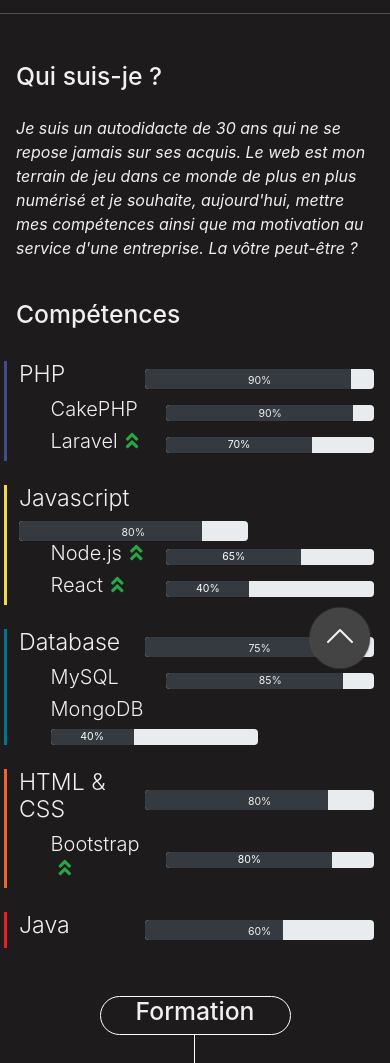
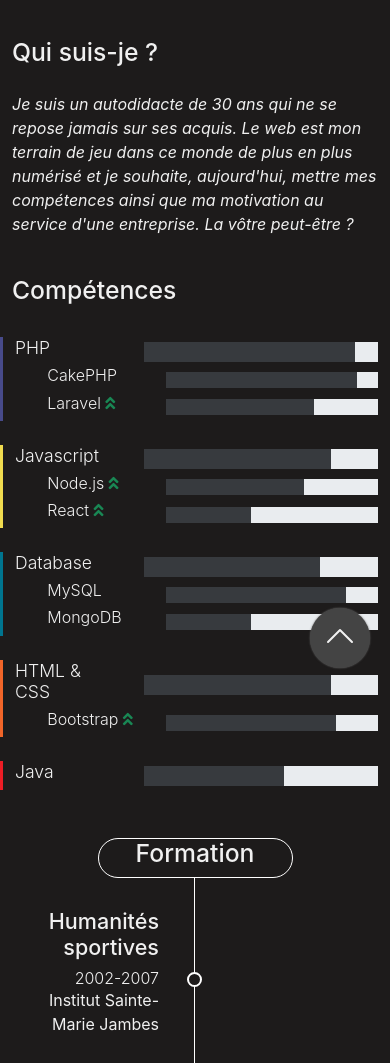
Before and after one commit to Chuug/chuug.be, a plain HTML site: page index.html in a window 390 px wide. Shown: the part 156-1219 px from the top of the page. Drawn offline with nearby package versions, Linux system fonts and the light colour scheme.

Commit message:
Update bootstrap 5

```diff
--- a/css/style.css
+++ b/css/style.css
@@ -77,6 +77,12 @@ a:hover{
 @media (max-width: 575px){
    h1{
       font-size: 1.3em;
+   }
+   h3{
+      font-size: 1.1em;
+   }
+   h5{
+      font-size: 1em;
    }
    .bottominfo{
       display: flex;
@@ -256,3 +262,15 @@ a:hover{
    background-color: #151313;
    box-shadow: 1px 1px 3px #151313;
 }
+
+.bg-dark {
+   background-color: #373a3e !important;
+}
+
+.progress {
+   border-radius: 0px;
+}
+
+.progress-bar {
+   transition: 1.5s ease-out;
+}
--- a/index.html
+++ b/index.html
@@ -4,7 +4,9 @@
       <meta charset="UTF-8">
       <meta name="viewport" content="width=device-width, initial-scale=1.0">
       <link rel="icon" href="img/icon/favicon.ico" />
-    <link rel="stylesheet" href="css/bootstrap.min.css">
+
+<!-- -------- <link rel="stylesheet" href="css/bootstrap.min.css"> --------- -->
+<link href="https://cdn.jsdelivr.net/npm/bootstrap@5.0.0-beta2/dist/css/bootstrap.min.css" rel="stylesheet" integrity="sha384-BmbxuPwQa2lc/FVzBcNJ7UAyJxM6wuqIj61tLrc4wSX0szH/Ev+nYRRuWlolflfl" crossorigin="anonymous">
       <link rel="stylesheet" href="https://use.fontawesome.com/releases/v5.15.2/css/all.css" integrity="sha384-vSIIfh2YWi9wW0r9iZe7RJPrKwp6bG+s9QZMoITbCckVJqGCCRhc+ccxNcdpHuYu" crossorigin="anonymous">
       <link rel="stylesheet" href="css/style.css">
       <title>Hugo Collot</title>
@@ -68,7 +70,7 @@
             <div class="row">
                 <div class="col">
                     <h2 class="mb-4">Qui suis-je ?</h2>
-                    <p class="font-italic">Je suis un autodidacte de 30 ans qui ne se repose jamais sur ses acquis. Le web
+                    <p class="fst-italic">Je suis un autodidacte de 30 ans qui ne se repose jamais sur ses acquis. Le web
                         est mon terrain de jeu dans ce monde de plus en plus numérisé et je
                         souhaite, aujourd'hui, mettre mes compétences ainsi que ma
                         motivation au service d'une entreprise. La vôtre peut-être ?</p>
@@ -87,13 +89,13 @@
                     <div class="row">
                         <div class="col">
                             <h3>
-                                <strong class="font-weight-light">PHP</strong>
+                                <strong class="fw-light">PHP</strong>
                             </h3>
                         </div>
                         <div class="col-8 my-auto">
                             <div class="progress position-relative" style="height: 20px;">
-                                <div class="progress-bar bg-dark" role="progressbar" style="width: 90%" aria-valuenow="90" aria-valuemin="0" aria-valuemax="100"></div>
-                                <small class="justify-content-center d-flex position-absolute w-100 mt-1">90%</small>
+                                <div class="progress-bar bg-dark" role="progressbar" style="width: 0%" aria-valuenow="90" aria-valuemin="0" aria-valuemax="100"></div>
+                                <!-- <small class="justify-content-center d-flex position-absolute w-100 mt-1">90%</small> -->
                             </div>
                         </div>
                     </div>
@@ -102,13 +104,12 @@
                             <div class="row">
                                 <div class="col">
                                     <h5>
-                                        <strong class="font-weight-light">CakePHP</strong>
+                                        <strong class="fw-light">CakePHP</strong>
                                     </h5>
                                 </div>
                                 <div class="col-8 my-auto">
                                     <div class="progress position-relative">
-                                        <div class="progress-bar bg-dark" role="progressbar" style="width: 90%" aria-valuenow="90" aria-valuemin="0" aria-valuemax="100"></div>
-                                        <small class="justify-content-center d-flex position-absolute w-100 mt-mini">90%</small>
+                                        <div class="progress-bar bg-dark" role="progressbar" style="width: 0%" aria-valuenow="90" aria-valuemin="0" aria-valuemax="100"></div>
                                     </div>
                                 </div>
                             </div>
@@ -119,12 +120,12 @@
                             <div class="row">
                                 <div class="col">
                                     <h5>
-                                        <strong class="font-weight-light">Laravel</strong><i class="fas fa-angle-double-up text-success ml-2 pointer"  data-bs-toggle="tooltip" data-bs-placement="top" title="Urgrading"></i>
+                                        <strong class="fw-light">Laravel</strong> <i class="fas fa-angle-double-up text-success ml-2 pointer"  data-bs-toggle="tooltip" data-bs-placement="top" title="Upgrading"></i>
                                     </h5>
                                 </div>
                                 <div class="col-8 my-auto">
                                     <div class="progress">
-                                        <div class="progress-bar bg-dark" role="progressbar" style="width: 70%" aria-valuenow="70" aria-valuemin="0" aria-valuemax="100"><small>70%</small></div>
+                                        <div class="progress-bar bg-dark" role="progressbar" style="width: 0%" aria-valuenow="70" aria-valuemin="0" aria-valuemax="100"><!--<small>70%</small>--></div>
                                         <!--<div class="progress-bar bg-dark progress-bar-striped progress-bar-animated" role="progressbar" aria-valuenow="15" aria-valuemin="0" aria-valuemax="100" style="width: 15%">
                                             <svg width="1em" height="1em" viewBox="0 0 16 16" class="bi bi-gear-fill rotate mx-auto" fill="currentColor" xmlns="http://www.w3.org/2000/svg">
                                                 <path fill-rule="evenodd" d="M9.405 1.05c-.413-1.4-2.397-1.4-2.81 0l-.1.34a1.464 1.464 0 0 1-2.105.872l-.31-.17c-1.283-.698-2.686.705-1.987 1.987l.169.311c.446.82.023 1.841-.872 2.105l-.34.1c-1.4.413-1.4 2.397 0 2.81l.34.1a1.464 1.464 0 0 1 .872 2.105l-.17.31c-.698 1.283.705 2.686 1.987 1.987l.311-.169a1.464 1.464 0 0 1 2.105.872l.1.34c.413 1.4 2.397 1.4 2.81 0l.1-.34a1.464 1.464 0 0 1 2.105-.872l.31.17c1.283.698 2.686-.705 1.987-1.987l-.169-.311a1.464 1.464 0 0 1 .872-2.105l.34-.1c1.4-.413 1.4-2.397 0-2.81l-.34-.1a1.464 1.464 0 0 1-.872-2.105l.17-.31c.698-1.283-.705-2.686-1.987-1.987l-.311.169a1.464 1.464 0 0 1-2.105-.872l-.1-.34zM8 10.93a2.929 2.929 0 1 0 0-5.86 2.929 2.929 0 0 0 0 5.858z"/>
@@ -140,13 +141,12 @@
                     <div class="row">
                         <div class="col">
                             <h3>
-                                <strong class="font-weight-light">Javascript</strong>
+                                <strong class="fw-light">Javascript</strong>
                             </h3>
                         </div>
                         <div class="col-8 my-auto">
                             <div class="progress position-relative" style="height: 20px;">
-                                <div class="progress-bar bg-dark" role="progressbar" style="width: 80%" aria-valuenow="80" aria-valuemin="0" aria-valuemax="100"></div>
-                                <small class="justify-content-center d-flex position-absolute w-100 mt-1">80%</small>
+                                <div class="progress-bar bg-dark" role="progressbar" style="width: 0%" aria-valuenow="80" aria-valuemin="0" aria-valuemax="100"></div>
                             </div>
                         </div>
                     </div>
@@ -155,12 +155,12 @@
                             <div class="row">
                                 <div class="col">
                                     <h5>
-                                        <strong class="font-weight-light">Node.js</strong><i class="fas fa-angle-double-up text-success ml-2 pointer"  data-bs-toggle="tooltip" data-bs-placement="top" title="Urgrading"></i>
+                                        <strong class="fw-light">Node.js</strong> <i class="fas fa-angle-double-up text-success pointer"  data-bs-toggle="tooltip" data-bs-placement="top" title="Upgrading"></i>
                                     </h5>
                                 </div>
                                 <div class="col-8 my-auto">
                                     <div class="progress">
-                                        <div class="progress-bar bg-dark" role="progressbar" style="width: 65%" aria-valuenow="65" aria-valuemin="0" aria-valuemax="100"><small>65%</small></div>
+                                        <div class="progress-bar bg-dark" role="progressbar" style="width: 0%" aria-valuenow="65" aria-valuemin="0" aria-valuemax="100"></div>
                                     </div>
                                 </div>
                             </div>
@@ -171,12 +171,12 @@
                          <div class="row">
                              <div class="col">
                                  <h5>
-                                     <strong class="font-weight-light">React</strong><i class="fas fa-angle-double-up text-success ml-2 pointer"  data-bs-toggle="tooltip" data-bs-placement="top" title="Urgrading"></i>
+                                     <strong class="fw-light">React</strong> <i class="fas fa-angle-double-up text-success ml-2 pointer"  data-bs-toggle="tooltip" data-bs-placement="top" title="Upgrading"></i>
                                  </h5>
                              </div>
                              <div class="col-8 my-auto">
                                  <div class="progress">
-                                     <div class="progress-bar bg-dark" role="progressbar" style="width: 40%" aria-valuenow="40" aria-valuemin="0" aria-valuemax="100"><small>40%</small></div>
+                                     <div class="progress-bar bg-dark" role="progressbar" style="width: 0%" aria-valuenow="40" aria-valuemin="0" aria-valuemax="100"></div>
                                  </div>
                              </div>
                          </div>
@@ -189,13 +189,12 @@
                     <div class="row">
                         <div class="col">
                             <h3>
-                                <strong class="font-weight-light">Database</strong>
+                                <strong class="fw-light">Database</strong>
                             </h3>
                         </div>
                         <div class="col-8 my-auto">
                             <div class="progress position-relative" style="height: 20px;">
-                                <div class="progress-bar bg-dark" role="progressbar" style="width: 75%" aria-valuenow="75" aria-valuemin="0" aria-valuemax="100"></div>
-                                <small class="justify-content-center d-flex position-absolute w-100 mt-1">75%</small>
+                                <div class="progress-bar bg-dark" role="progressbar" style="width: 0%" aria-valuenow="75" aria-valuemin="0" aria-valuemax="100"></div>
                             </div>
                         </div>
                     </div>
@@ -204,13 +203,12 @@
                             <div class="row">
                                 <div class="col">
                                     <h5>
-                                        <strong class="font-weight-light">MySQL</strong>
+                                        <strong class="fw-light">MySQL</strong>
                                     </h5>
                                 </div>
                                 <div class="col-8 my-auto">
                                     <div class="progress position-relative">
-                                        <div class="progress-bar bg-dark" role="progressbar" style="width: 85%" aria-valuenow="85" aria-valuemin="0" aria-valuemax="100"></div>
-                                        <small class="justify-content-center d-flex position-absolute w-100 mt-mini">85%</small>
+                                        <div class="progress-bar bg-dark" role="progressbar" style="width: 0%" aria-valuenow="85" aria-valuemin="0" aria-valuemax="100"></div>
                                     </div>
                                 </div>
                             </div>
@@ -221,13 +219,12 @@
                          <div class="row">
                              <div class="col">
                                  <h5>
-                                     <strong class="font-weight-light">MongoDB</strong>
+                                     <strong class="fw-light">MongoDB</strong>
                                  </h5>
                              </div>
                              <div class="col-8 my-auto">
                                  <div class="progress position-relative">
-                                     <div class="progress-bar bg-dark" role="progressbar" style="width: 40%" aria-valuenow="40" aria-valuemin="0" aria-valuemax="100"><small>40%</small></div>
-
+                                     <div class="progress-bar bg-dark" role="progressbar" style="width: 0%" aria-valuenow="40" aria-valuemin="0" aria-valuemax="100"></div>
                                  </div>
                              </div>
                          </div>
@@ -238,13 +235,12 @@
                     <div class="row">
                         <div class="col">
                             <h3>
-                                <strong class="font-weight-light">HTML & CSS</strong>
+                                <strong class="fw-light">HTML & CSS</strong>
                             </h3>
                         </div>
                         <div class="col-8 my-auto">
                             <div class="progress position-relative" style="height: 20px;">
-                                <div class="progress-bar bg-dark" role="progressbar" style="width: 80%" aria-valuenow="80" aria-valuemin="0" aria-valuemax="100"></div>
-                                <small class="justify-content-center d-flex position-absolute w-100 mt-1">80%</small>
+                                <div class="progress-bar bg-dark" role="progressbar" style="width: 0%" aria-valuenow="80" aria-valuemin="0" aria-valuemax="100"></div>
                             </div>
                         </div>
                     </div>
@@ -253,12 +249,12 @@
                             <div class="row">
                                 <div class="col">
                                     <h5>
-                                        <strong class="font-weight-light">Bootstrap</strong><i class="fas fa-angle-double-up text-success ml-2 pointer"  data-bs-toggle="tooltip" data-bs-placement="top" title="Urgrading"></i>
+                                        <strong class="fw-light">Bootstrap</strong> <i class="fas fa-angle-double-up text-success ml-2 pointer"  data-bs-toggle="tooltip" data-bs-placement="top" title="Upgrading"></i>
                                     </h5>
                                 </div>
                                 <div class="col-8 my-auto">
                                     <div class="progress position-relative">
-                                        <div class="progress-bar bg-dark" role="progressbar" style="width: 80%" aria-valuenow="80" aria-valuemin="0" aria-valuemax="100"><small>80%</small></div>
+                                        <div class="progress-bar bg-dark" role="progressbar" style="width: 0%" aria-valuenow="80" aria-valuemin="0" aria-valuemax="100"></div>
                                     </div>
                                 </div>
                             </div>
@@ -271,13 +267,12 @@
                     <div class="row">
                         <div class="col">
                             <h3>
-                                <strong class="font-weight-light">Java</strong>
+                                <strong class="fw-light">Java</strong>
                             </h3>
                         </div>
                         <div class="col-8 my-auto">
                             <div class="progress position-relative" style="height: 20px;">
-                                <div class="progress-bar bg-dark" role="progressbar" style="width: 60%" aria-valuenow="60" aria-valuemin="0" aria-valuemax="100"></div>
-                                <small class="justify-content-center d-flex position-absolute w-100 mt-1">60%</small>
+                                <div class="progress-bar bg-dark" role="progressbar" style="width: 0%" aria-valuenow="60" aria-valuemin="0" aria-valuemax="100"></div>
                             </div>
                         </div>
                     </div>
@@ -292,10 +287,10 @@
                </div>
             </div>
             <div class="row">
-               <div class="col-6 py-3 timeline-right text-right">
+               <div class="col-6 py-3 timeline-right text-end">
                   <div class="cadre">
                      <h4>Humanités sportives</h4>
-                     <h5 class="font-weight-light mb-0">2002-2007</h5>
+                     <h5 class="fw-light mb-0">2002-2007</h5>
                      <p class="mb-0">Institut Sainte-Marie Jambes</p>
                      <span class="time-circle tc-right"></span>
                   </div>
@@ -306,17 +301,17 @@
                <div class="col-6 offset-6 py-3 timeline-left">
                   <div class="cadre" id="2">
                      <h4>CESS Technicien informatique</h4>
-                     <h5 class="font-weight-light mb-0">2007-2010</h5>
+                     <h5 class="fw-light mb-0">2007-2010</h5>
                      <p class="mb-0">ITCF Henri Maus</p>
                      <span class="time-circle tc-left"></span>
                   </div>
                </div>
             </div>
             <div class="row">
-               <div class="col-6 py-3 timeline-right text-right">
+               <div class="col-6 py-3 timeline-right text-end">
                   <div class="cadre">
                      <h4>Baccalauréat en Technologie de l'informatique</h4>
-                     <h5 class="font-weight-light mb-0">2010-2012</h5>
+                     <h5 class="fw-light mb-0">2010-2012</h5>
                      <p class="mb-0">Institut d'enseignement supérieur de Namur</p>
                      <span class="time-circle tc-right"></span>
                   </div>
@@ -326,7 +321,7 @@
                <div class="col-6 offset-6 py-3 timeline-left">
                   <div class="cadre">
                      <h4>Brevet de développeur</h4>
-                     <h5 class="font-weight-light mb-0">2013-2014</h5>
+                     <h5 class="fw-light mb-0">2013-2014</h5>
                      <p class="mb-0">Ecole industrielle et commerciale de Namur</p>
                      <span class="time-circle tc-left"></span>
                   </div>
@@ -338,11 +333,11 @@
                </div>
             </div>
             <div class="row">
-               <div class="col-6 py-3 text-right timeline-right">
+               <div class="col-6 py-3 text-end timeline-right">
                   <div class="cadre">
                      <h3>Web developper</h3>
-                     <h5 class="font-weight-light">Spacefwd SPRL</h5>
-                     <h5 class="font-weight-light">2015</h5>
+                     <h5 class="fw-light">Spacefwd SPRL</h5>
+                     <h5 class="fw-light">2015</h5>
                      <p class="mb-0">Développement d'une application de traduction + versioning et développement d'application de distribution de clés logiciel.</p>
                      <span class="time-circle tc-right"></span>
                   </div>
@@ -352,18 +347,18 @@
                <div class="col-6 py-3 offset-6 timeline-left">
                   <div class="cadre">
                      <h3>Analyst programmer</h3>
-                     <h5 class="font-weight-light">Abrakam</h5>
-                     <h5 class="font-weight-light">2016</h5>
+                     <h5 class="fw-light">Abrakam</h5>
+                     <h5 class="fw-light">2016</h5>
                      <p class="mb-0">Développement d'applications analytiques d'acquisition, rétention et monétisation</p>
                      <span class="time-circle tc-left"></span>
                   </div>
                </div>
             <div>
             <div class="row">
-               <div class="col-6 py-3 text-right timeline-right">
+               <div class="col-6 py-3 text-end timeline-right">
                   <div class="cadre">
                      <h3>Freelance</h3>
-                     <h5 class="font-weight-light">2016 - Maintenant</h5>
+                     <h5 class="fw-light">2016 - Maintenant</h5>
                      <p class="mb-0">Développement d'applications web</p>
                      <span class="time-circle tc-right"></span>
                   </div>
--- a/js/main.js
+++ b/js/main.js
@@ -11,3 +11,7 @@ document.querySelectorAll('.cadre').forEach((cadre) => {
       cadre.querySelector('.time-circle').classList.remove('tc-colorize');
    })
 });
+
+document.querySelectorAll('.progress-bar').forEach((bar) => {
+   bar.style.width = bar.getAttribute('aria-valuenow') + "%";
+});
```
Lines whose indentation alone changed are shown as unchanged.
